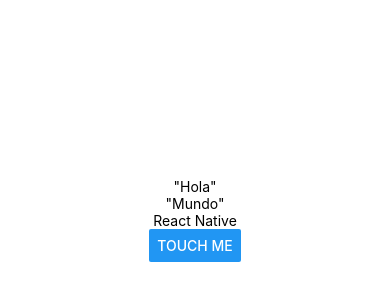
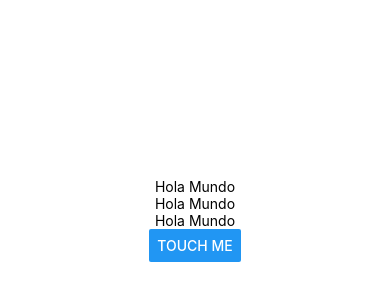
Before and after one commit to ser180/PM196, a React Native app in the folder EJblank/: screen / in a window 390 px wide. Shown: the part 202-502 px from the top of the page. Built offline with nearby package versions, Linux system fonts and the light colour scheme.

Commit message:
Practica 05
Completa

```diff
--- a/EJblank/App.js
+++ b/EJblank/App.js
@@ -1,14 +1,21 @@
+// 1. Zona de importaciones
 import { StatusBar } from 'expo-status-bar';
 import { StyleSheet, Text, View, Button } from 'react-native';
+import React, { useState } from 'react';
 
- const Texto= (props)=>{ //Hereda todo lo que tiene el teto, Realizar el componente dinaminco
-  const {children}=props
-    return(
-      <Text>{children}</Text> // Lo que se pase a traves de contenido aparecera en el texto
-    )
-  }
+const Texto = () => {
+  const [contenido, setContenido] = useState('Hola Mundo') // Desetructuración de useState
+  const actualizaTexto = () => { setContenido('State Modificado') } //Cambia el estado o sea el texto
+  return (
+    <Text onPress={actualizaTexto}> {contenido} </Text> // Se agrega onPress que al presionar el texto manda a llamar actulizar contenido
+  )
+}
 
 export default function App() { //Ejecuta o crea la vista del proyecto
+
+  const [contenidoB, setContenidoB] = useState('Touch me');
+  const actualizaTextoB = () => { setContenidoB('You already Touch me')};
+
   return (
 
     <View style={styles.container}>
@@ -18,7 +25,7 @@ export default function App() { //Ejecuta o crea la vista del proyecto
       <Texto>"Mundo"</Texto>
       <Texto>React Native</Texto>
 
-      <Button title="Touch me" />
+      <Button title= {contenidoB} onPress={actualizaTextoB}></Button>
 
 
     </View>
```
